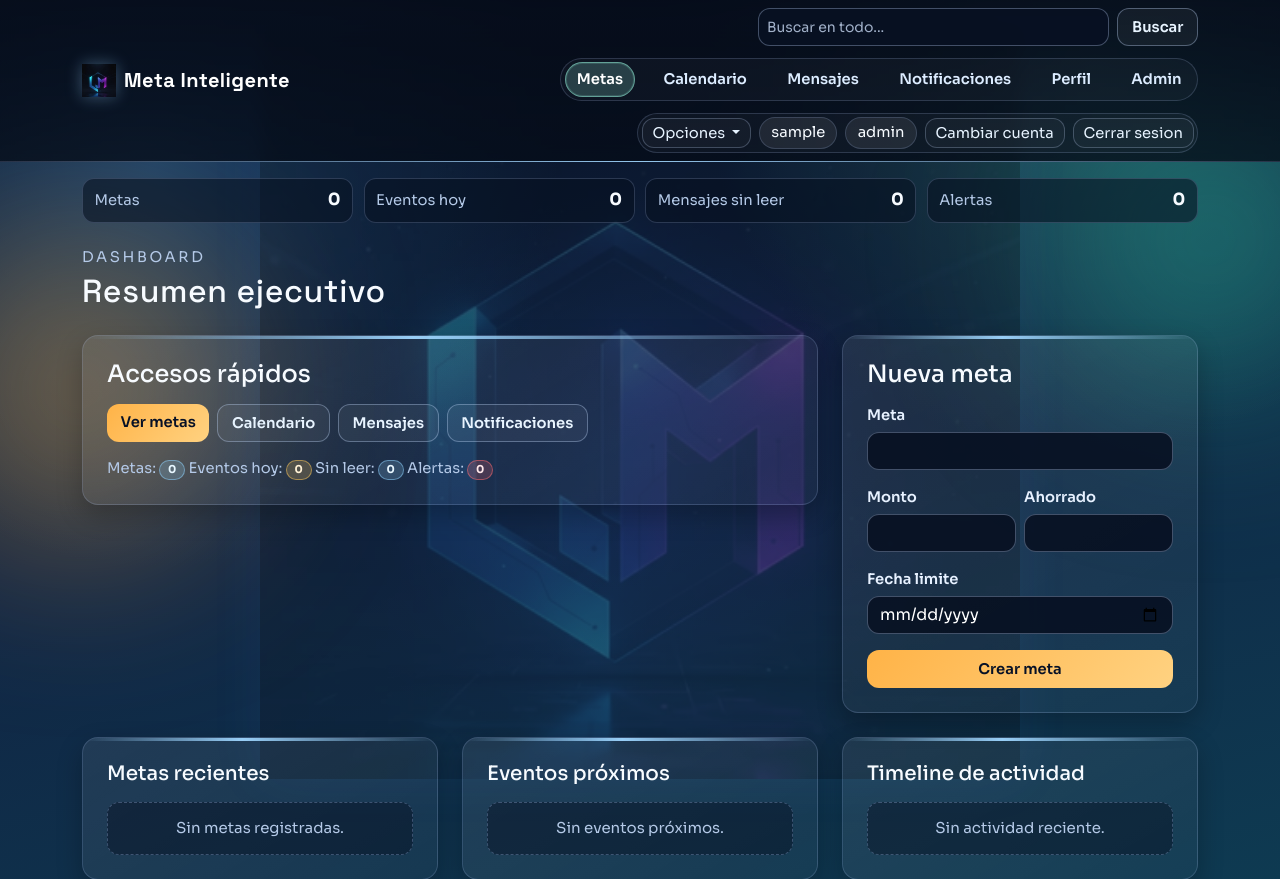
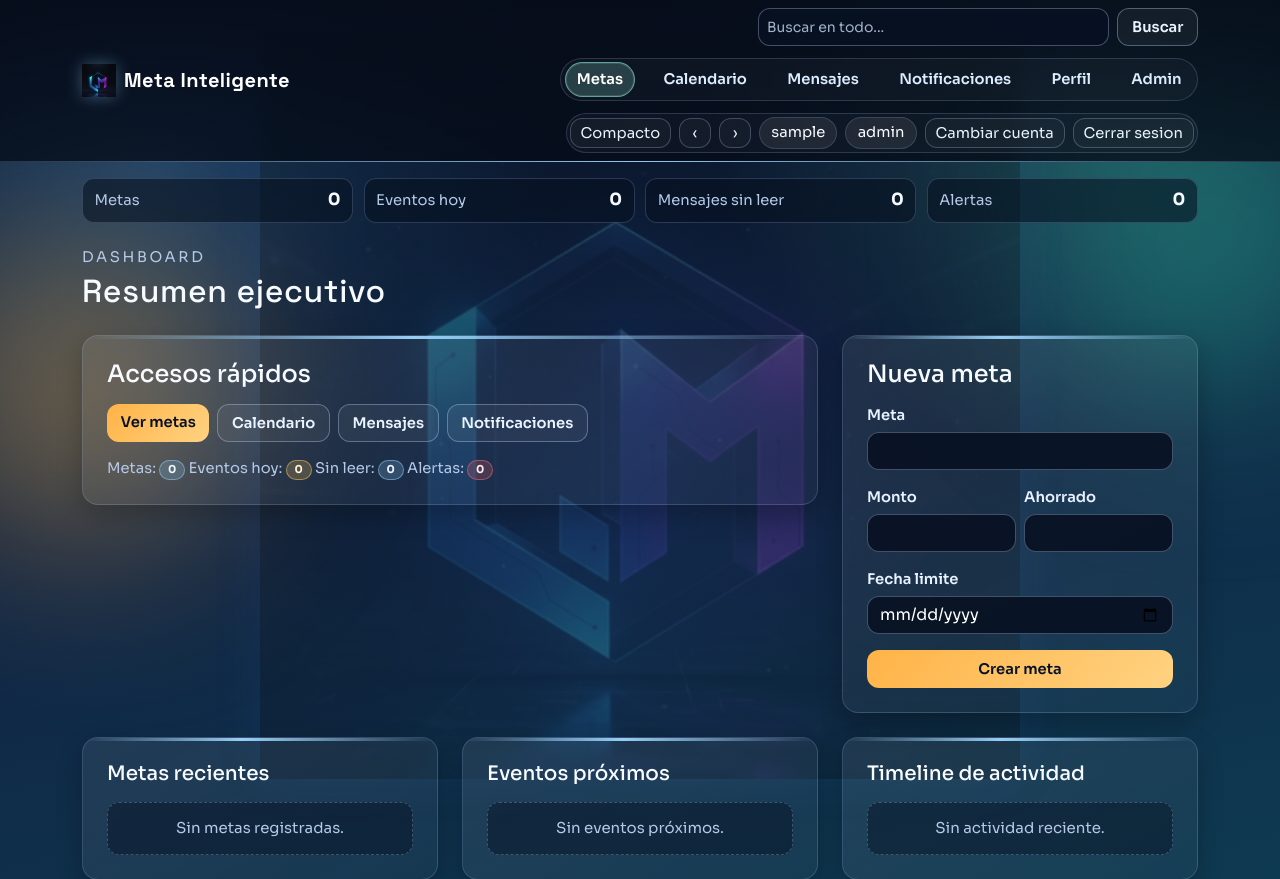
Before and after one commit to sintel-it/meta90_app, a Flask app: page /inicio in a window 1280 px wide. Shown: the top 879 px of the page. Run offline with Flask 3, Linux system fonts and the light colour scheme; the visitor is signed in with stand-in values (Sample User, id 1); data that the repository does not hold is empty.

Commit message:
ui tweak: replace options dropdown with compact inline controls in topbar

```diff
--- a/static/css/app.css
+++ b/static/css/app.css
@@ -237,22 +237,17 @@ body.module-perfil {
     background: rgba(255, 255, 255, 0.03);
 }
 
-.app-secondary-menu .dropdown-menu {
-    border-radius: var(--radius-md);
-    border: 1px solid rgba(183, 206, 255, 0.24);
-    background: rgba(6, 16, 31, 0.96);
-    backdrop-filter: blur(8px);
-    min-width: 11rem;
+.app-mini-btn {
+    padding-inline: 0.62rem !important;
 }
 
-.app-secondary-menu .dropdown-item {
-    color: #e8f4ff;
-    font-size: 0.92rem;
-}
-
-.app-secondary-menu .dropdown-item:hover {
-    background: rgba(149, 240, 217, 0.12);
-    color: #fff;
+.app-mini-icon {
+    width: 32px;
+    min-width: 32px;
+    padding-inline: 0 !important;
+    text-align: center;
+    font-size: 1rem !important;
+    line-height: 1.05;
 }
 
 .app-pill-btn.btn,
--- a/templates/base.html
+++ b/templates/base.html
@@ -9,7 +9,7 @@
     <link rel="preconnect" href="https://fonts.gstatic.com" crossorigin>
     <link href="https://fonts.googleapis.com/css2?family=Sora:wght@400;500;600;700;800&family=Space+Grotesk:wght@500;700&display=swap" rel="stylesheet">
     <link href="https://cdn.jsdelivr.net/npm/bootstrap@5.3.2/dist/css/bootstrap.min.css" rel="stylesheet">
-    <link href="{{ url_for('static', filename='css/app.css', v='pro-polish4') }}" rel="stylesheet">
+    <link href="{{ url_for('static', filename='css/app.css', v='pro-polish5') }}" rel="stylesheet">
     <link rel="icon" type="image/png" href="{{ url_for('static', filename='img/logo.png') }}">
 </head>
 {% set endpoint = request.endpoint or '' %}
@@ -96,16 +96,15 @@
                     </select>
                 </div>
                 <div class="app-user-actions d-flex align-items-center">
-                    <div class="dropdown app-secondary-menu">
-                        <button type="button" class="btn btn-outline-light btn-sm app-pill-btn dropdown-toggle" data-bs-toggle="dropdown" aria-expanded="false">
-                            Opciones
-                        </button>
-                        <ul class="dropdown-menu dropdown-menu-end">
-                            <li><button type="button" id="compact-toggle-btn" class="dropdown-item">Alternar compacto</button></li>
-                            <li><a class="dropdown-item" href="{{ prev_item[1] }}">Modulo anterior</a></li>
-                            <li><a class="dropdown-item" href="{{ next_item[1] }}">Modulo siguiente</a></li>
-                        </ul>
-                    </div>
+                    <button type="button" id="compact-toggle-btn" class="btn btn-outline-light btn-sm app-pill-btn app-mini-btn" title="Alternar compacto">
+                        Compacto
+                    </button>
+                    <a href="{{ prev_item[1] }}" class="btn btn-outline-light btn-sm app-pill-btn app-mini-icon" title="Modulo anterior" aria-label="Modulo anterior">
+                        &lsaquo;
+                    </a>
+                    <a href="{{ next_item[1] }}" class="btn btn-outline-light btn-sm app-pill-btn app-mini-icon" title="Modulo siguiente" aria-label="Modulo siguiente">
+                        &rsaquo;
+                    </a>
                     <span id="current-session-user" data-username="{{ session.get('usuario') }}" hidden></span>
                     <span class="navbar-text app-user-chip">{{ session.get('usuario') }}</span>
                     {% if current_role == 'admin' %}
```
